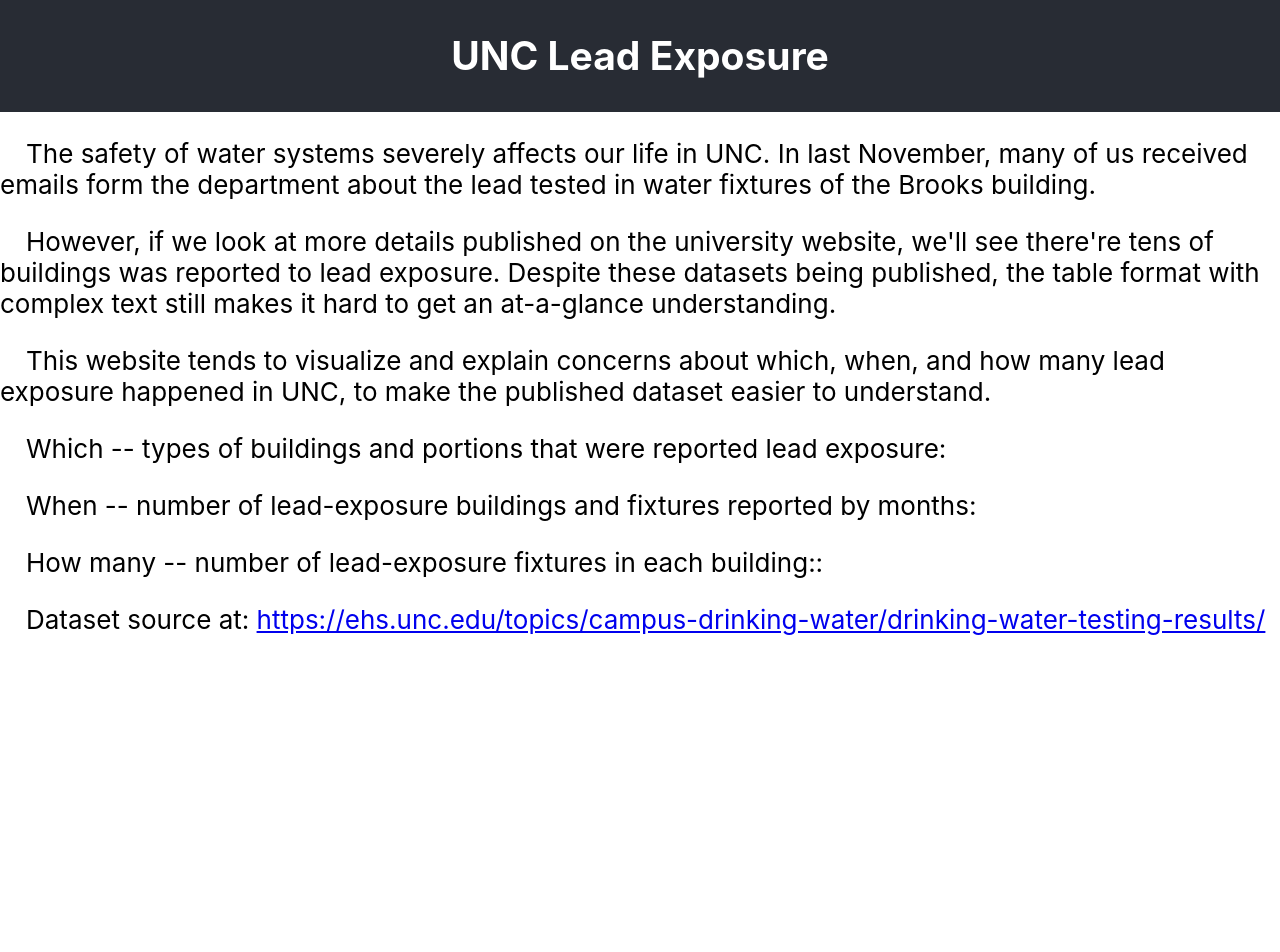
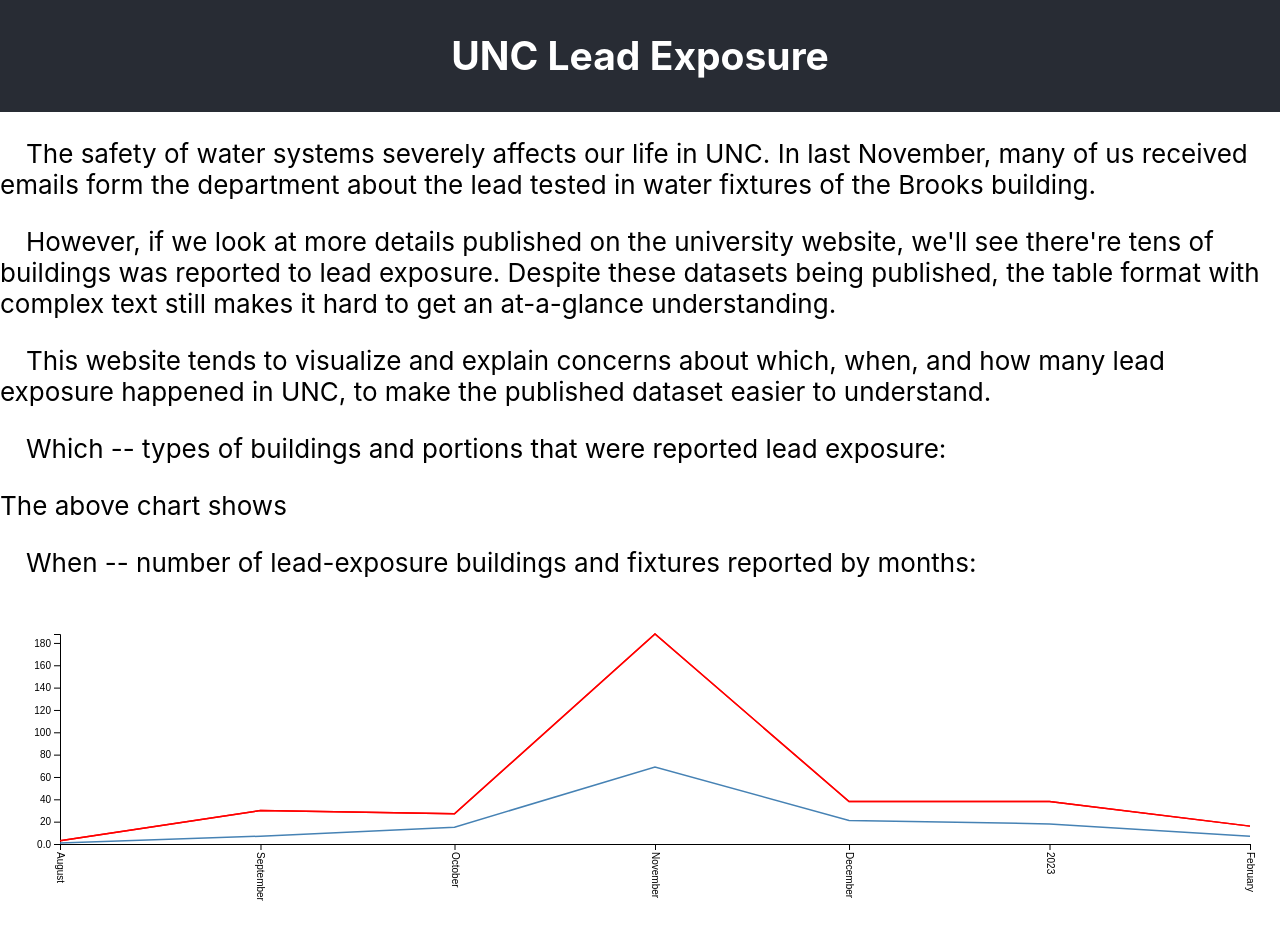
Before and after one commit to COMP790-InfoVis/module-two-data-three-ways-arranzeyuwang, a React (Create React App) app: page / in a window 1280 px wide. Shown: the top 952 px of the page. Before the commit the page ends 800 px from the top, so only its background shows below. Built offline with nearby package versions, Linux system fonts and the light colour scheme.

Commit message:
feat: add d3 line chart

```diff
--- a/src/App.css
+++ b/src/App.css
@@ -36,6 +36,16 @@
   color: #61dafb;
 }
 
+.red-text {
+  color: red;
+  display: inline-block;
+}
+
+.blue-text {
+  color: blue;
+  display: inline-block;
+}
+
 @keyframes App-logo-spin {
   from {
     transform: rotate(0deg);
--- a/src/App.tsx
+++ b/src/App.tsx
@@ -2,6 +2,8 @@
 
 import { VegaLite } from "react-vega";
 import { leadBuildings, leadDate } from "./dataset/leadData";
+
+import D3LineChart from "./LineChart";
 
 import './App.css';
 
@@ -41,19 +43,30 @@
 
         </div>
         <p>
+          The above chart shows
+        </p>
+        <p>
           &emsp;When --
           number of lead-exposure buildings and fixtures reported by months:
         </p>
         <div id="when">
-
+          <D3LineChart />
         </div>
         <p>
+          The above chart shows the number of lead-exposure buildings
+          (in <p className="blue-text"> blue </p>) and fixtures
+          (in <p className="red-text"> red </p>) reported by UNC
+           from August 2022 to February 2023 by month.
+        </p>
+        <p>
           &emsp;How many --
-          number of lead-exposure fixtures in each building::
         </p>
         <div id="how">
 
         </div>
+        <p>
+          The above chart shows
+        </p>
         <p>
           &emsp;Dataset source at:&nbsp;
           <a href="https://ehs.unc.edu/topics/campus-drinking-water/drinking-water-testing-results/">
--- /dev/null
+++ b/src/LineChart.tsx
@@ -0,0 +1,142 @@
+import * as d3 from "d3";
+
+import { leadDate } from "./dataset/leadData";
+import d3Adaptor from "./d3Adaptor";
+
+import styled from "styled-components";
+
+const Div = styled.div`
+  height: 300px;
+  overflow: hidden;
+`;
+
+export default function LineChart() {
+  const ref = d3Adaptor(
+    (w, h) => {
+      // viewport
+      let margin = {
+          top: 30,
+          right: 30,
+          left: 60,
+          bottom: 60
+        },
+        width = w - margin.left - margin.right,
+        height = h - margin.top - margin.bottom;
+
+      let container = d3
+        .select(ref.current)
+        .selectAll("svg")
+        .data([{}])
+        .join("svg")
+        .attr("width", width + margin.left + margin.right)
+        .attr("height", height + margin.top + margin.bottom)
+        .selectAll(".container")
+        .data([{}])
+        .join("g")
+        .attr("class", "container")
+        .attr("transform", `translate(${margin.left}, ${margin.top})`);
+
+      // axes
+      let x = d3.scaleTime().range([0, width]);
+
+      let yL = d3.scaleLinear().range([height, 0]);
+      let yR = d3.scaleLinear().range([height, 0]);
+
+      const leftLine = d3.line()
+        .x(function(d: any) { return x(d.date); })
+        .y(function(d: any) { return yL(d["Number of Buildings"]); });
+
+      const rightLine = d3.line()
+        .x(function(d: any) { return x(d.date); })
+        .y(function(d: any) { return yL(d["Number of Fixtures"]); });
+
+      const xAxis = (g: any) =>
+        g
+          .call(d3.axisBottom(x))
+          .attr("transform", `translate(0, ${height})`)
+          .selectAll("text")
+          .attr("x", 0)
+          .attr("dx", 8) // offset the text down a bit away from the axis
+          .attr("y", 0)
+          .attr("dy", ".35em") // middle the text to the tick on x-axis
+          .attr("transform", "rotate(90)")
+          .attr("text-anchor", "start");
+
+      x.domain(
+        d3.extent(leadDate, (d) => new Date(d.Date)) as [Date, Date]
+      );
+
+      const yAxisLeft = (g: any) => g.call(d3.axisLeft(yL).tickFormat(d3.format(".2s")));
+
+      yL.domain([0, d3.max(leadDate, (d) => d["Number of Fixtures"])] as [number, number]);
+
+      const yAxisRight = (g: any) => g.call(d3.axisRight(yR).tickFormat(d3.format(".2s")));
+
+      yR.domain([0, d3.max(leadDate, (d) => d["Number of Buildings"])] as [number, number]);
+
+      container
+        .selectAll(".x-axis")
+        .data([{}])
+        .join("g")
+        .attr("class", "x-axis")
+        .call(xAxis);
+
+      container
+        .selectAll(".y-axis-l")
+        .data([{}])
+        .join("g")
+        .attr("class", "y-axis-l")
+        .style("fill", "none")
+        .call(yAxisLeft);
+
+    //   container
+    //     .selectAll(".y-axis-r")
+    //     .data([{}])
+    //     .attr("transform", "translate(" + width + " ,0)")
+    //     .join("g")
+    //     .attr("class", "y-axis-r")
+    //     .style("fill", "none")
+    //     .call(yAxisRight);
+
+      let plotArea = container
+        .selectAll(".plot-area")
+        .data([{}])
+        .join("g")
+        .attr("class", "plot-area");
+
+      plotArea
+        .selectAll("path")
+        .data([leadDate], (d: any) => d)
+        .join("path")
+        .attr("stroke", "steelblue")
+        .attr("stroke-width", 1.5)
+        .attr("fill", "none")
+        .attr(
+          "d",
+          d3
+            .line()
+            .x((d: any) => x(new Date(d.Date)))
+            .y((d: any) => yL(d["Number of Buildings"])) as any
+        );
+
+
+      plotArea
+        .append("path")
+        .data([leadDate], (d: any) => d)
+        .join("path")
+        .attr("stroke", "red")
+        .attr("stroke-width", 1.5)
+        .attr("fill", "none")
+        .attr(
+          "d",
+          d3
+            .line()
+            .x((d: any) => x(new Date(d.Date)))
+            .y((d: any) => yL(d["Number of Fixtures"])) as any
+        );
+    },
+    [leadDate]
+  );
+
+  return <Div ref={ref}></Div>;
+}
--- /dev/null
+++ b/src/d3Adaptor.tsx
@@ -0,0 +1,32 @@
+/* eslint-disable react-hooks/rules-of-hooks */
+import React, { useRef, useEffect } from "react";
+import debounce from "lodash/debounce";
+
+export default function d3Adaptor(
+  renderFn: (w: number, h: number) => void,
+  dependencies: React.DependencyList
+) {
+  const ref = useRef() as any;
+
+  useEffect(() => {
+    let { width: w, height: h } = ref.current.getBoundingClientRect();
+
+    renderFn(w, h);
+  }, dependencies);
+
+  useEffect(() => {
+    let repaint = debounce(() => {
+      let { width: w, height: h } = ref.current.getBoundingClientRect();
+
+      renderFn(w, h);
+    }, 300);
+
+    window.addEventListener("resize", repaint);
+
+    return () => {
+      window.removeEventListener("resize", repaint);
+    };
+  }, []);
+
+  return ref;
+}
```
Also changed, not shown: package.json (+8 -0 lines), 2 other files (tests, documents, lock files or other folders).
